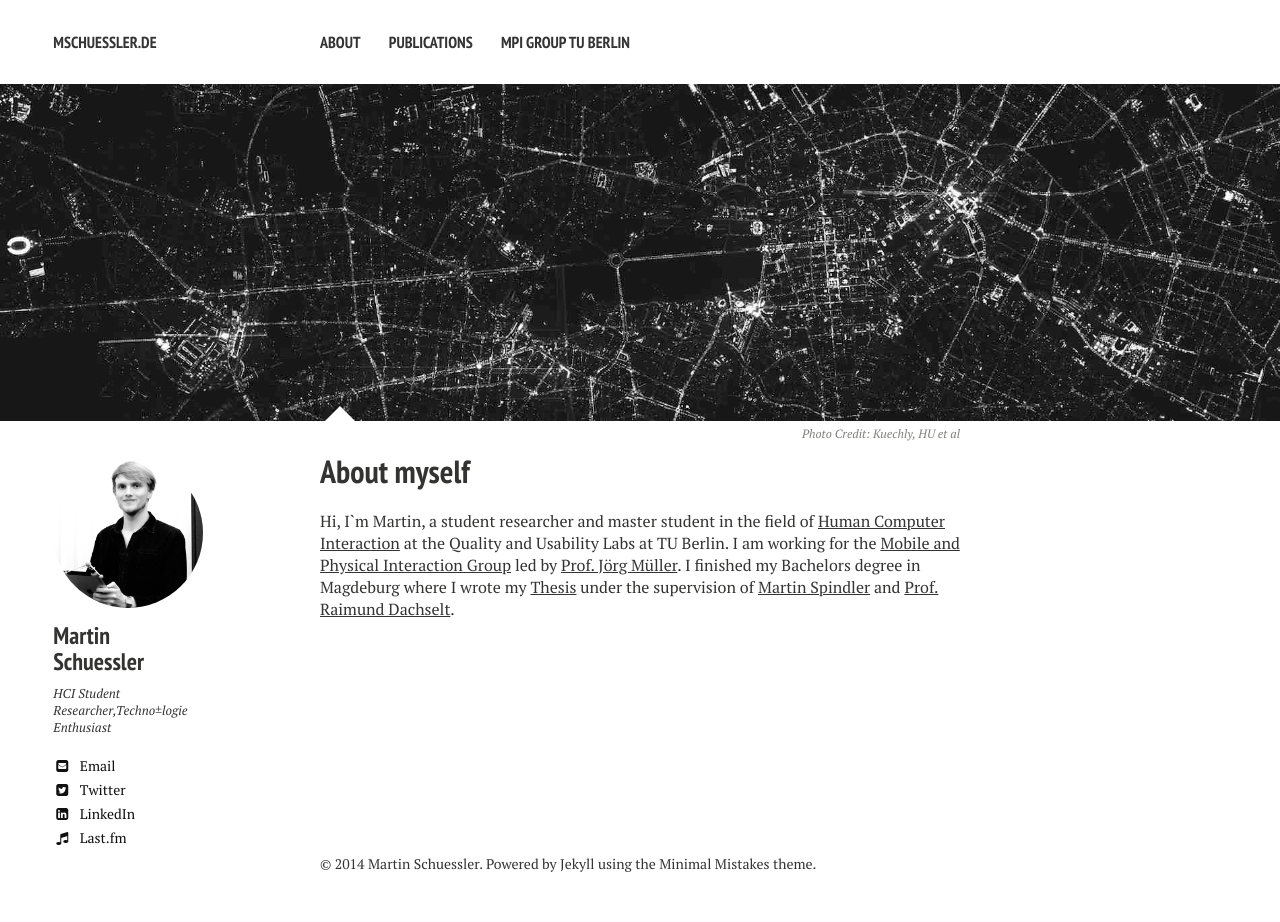
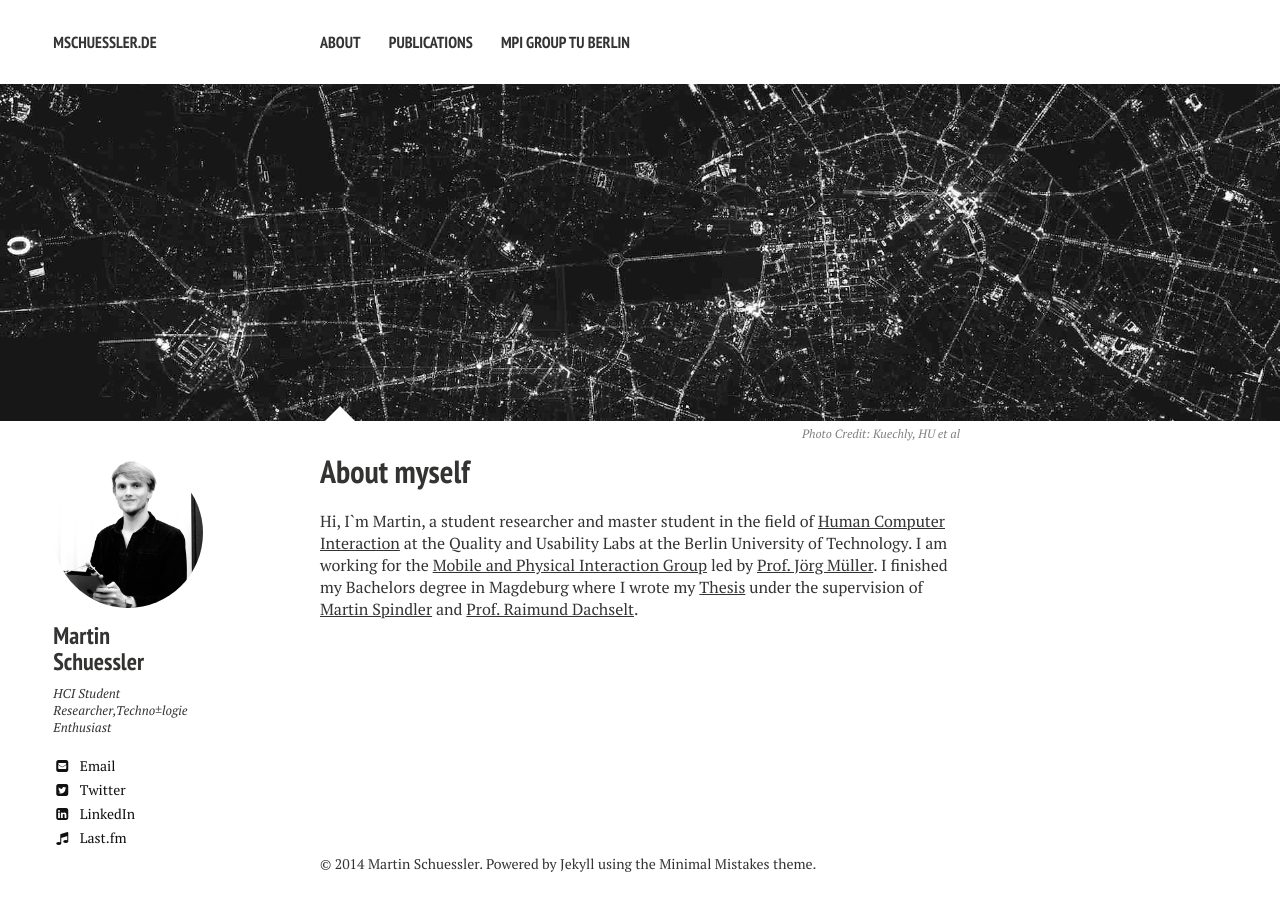
Before and after one commit to mschuessler/mschuessler.github.io, a Jekyll site: the page built from about/index.md, in a window 1280 px wide. Built offline with Jekyll 4.4.1, drawn with Linux system fonts in a browser that asks for light colours; nearby versions of some CDN libraries; comment, search, counter and statistics services are not loaded.

Commit message:
Used offizinal Name of TU

```diff
--- a/about/index.md
+++ b/about/index.md
@@ -9,7 +9,7 @@ image:
   credit: Kuechly, HU et al
   creditlink: http://www.fu-berlin.de/presse/informationen/fup/2012/fup_12_252/
 ---
-Hi, I`m Martin, a student researcher and master student in the field of [Human Computer Interaction](http://en.wikipedia.org/wiki/Human–computer_interaction) at the Quality and Usability Labs at TU Berlin.
+Hi, I`m Martin, a student researcher and master student in the field of [Human Computer Interaction](http://en.wikipedia.org/wiki/Human–computer_interaction) at the Quality and Usability Labs at the Berlin University of Technology.
 I am working for the [Mobile and Physical Interaction Group](http://www.qu.tu-berlin.de/menue/forschung/gruppen/mobile_physical_interaction/) led by [Prof. Jörg Müller](http://joergmueller.info).
 I finished my Bachelors degree in Magdeburg where I wrote my [Thesis](/pub) under the supervision of [Martin Spindler](https://isgwww.cs.uni-magdeburg.de/isg/spindler.html) and [Prof. Raimund Dachselt](http://mt.inf.tu-dresden.de/~dachselt/).
 
```
